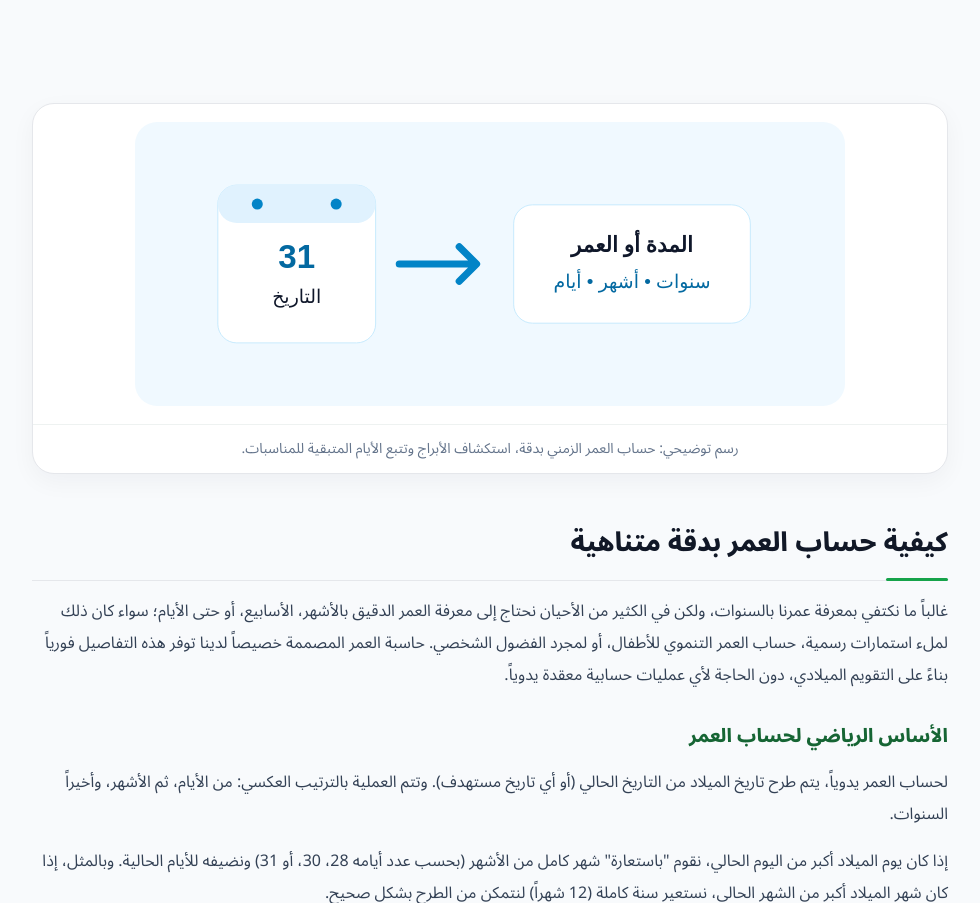
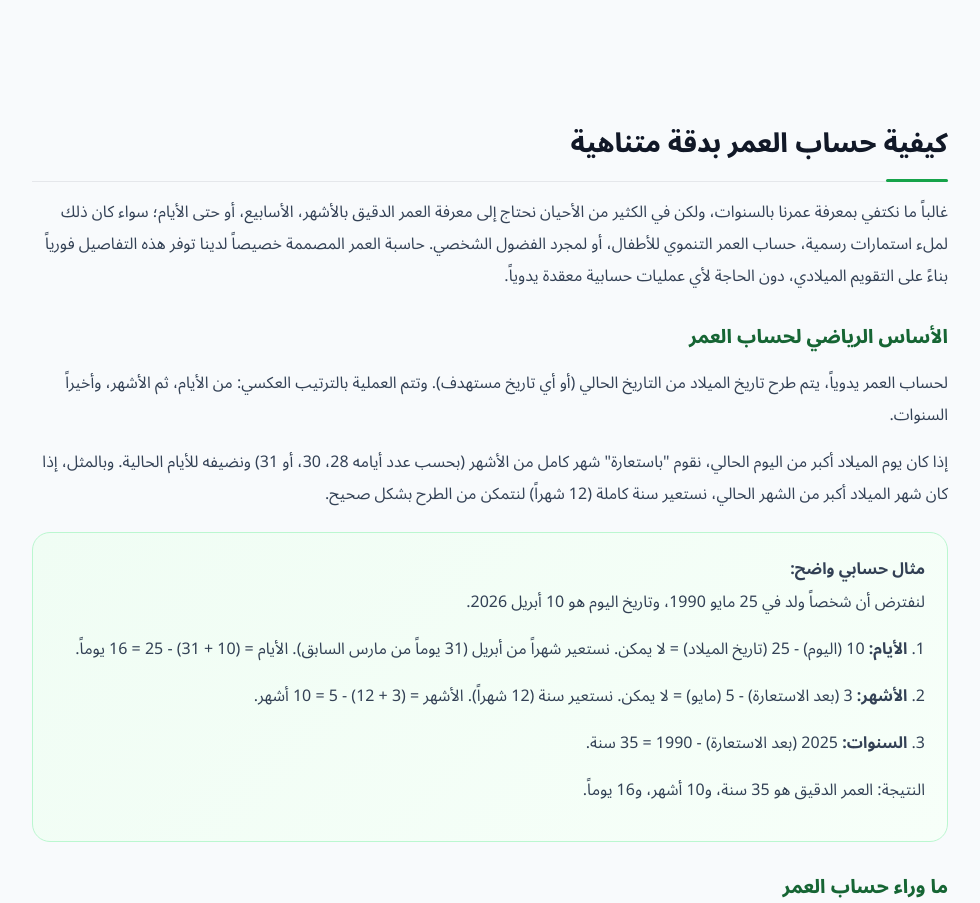
Before and after one commit to aitrays/mymegacalculator, a website: page ar/age-calculator.html in a window 1280 px wide. Shown: the part 3142-4045 px from the top of the page, without its empty margins (150-1130 px from the left). Drawn offline with Linux system fonts and the light colour scheme.

Commit message:
Remove duplicate age calculator illustration

```diff
--- a/ar/age-calculator.html
+++ b/ar/age-calculator.html
@@ -364,10 +364,6 @@
 <!-- Footer -->
 <section class="mmc-content-rich">
 
-        <figure class="mmc-visual">
-          <img alt="حاسبة العمر: رسم توضيحي لعجلة الزمن والأعمار" decoding="async" loading="lazy" src="/ar/assets/illustrations/date.svg"/ width="120" height="120">
-          <figcaption>رسم توضيحي: حساب العمر الزمني بدقة، استكشاف الأبراج وتتبع الأيام المتبقية للمناسبات.</figcaption>
-        </figure>
         <h2>كيفية حساب العمر بدقة متناهية</h2>
         <p>غالباً ما نكتفي بمعرفة عمرنا بالسنوات، ولكن في الكثير من الأحيان نحتاج إلى معرفة العمر الدقيق بالأشهر، الأسابيع، أو حتى الأيام؛ سواء كان ذلك لملء استمارات رسمية، حساب العمر التنموي للأطفال، أو لمجرد الفضول الشخصي. حاسبة العمر المصممة خصيصاً لدينا توفر هذه التفاصيل فورياً بناءً على التقويم الميلادي، دون الحاجة لأي عمليات حسابية معقدة يدوياً.</p>
 
```
